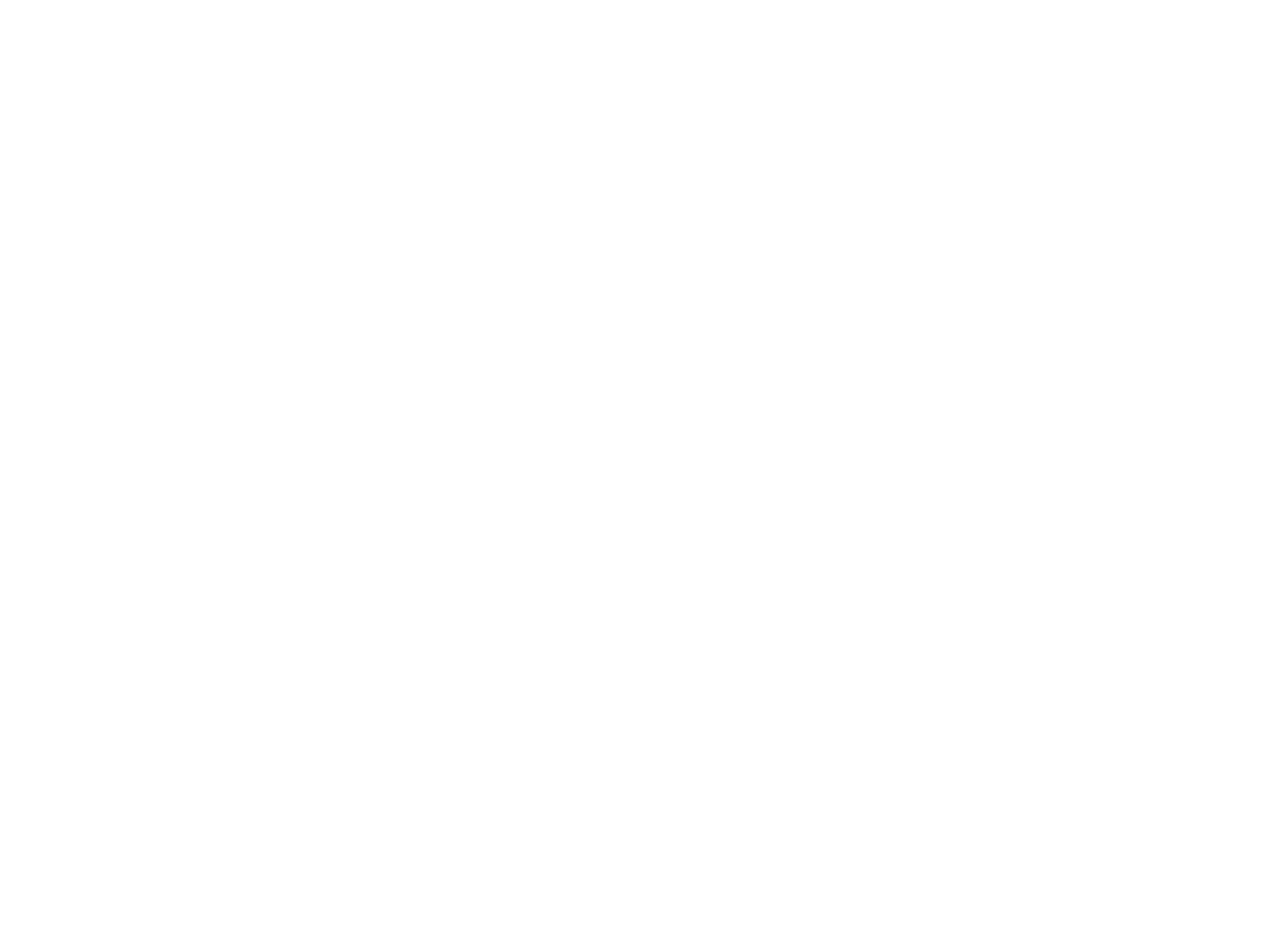
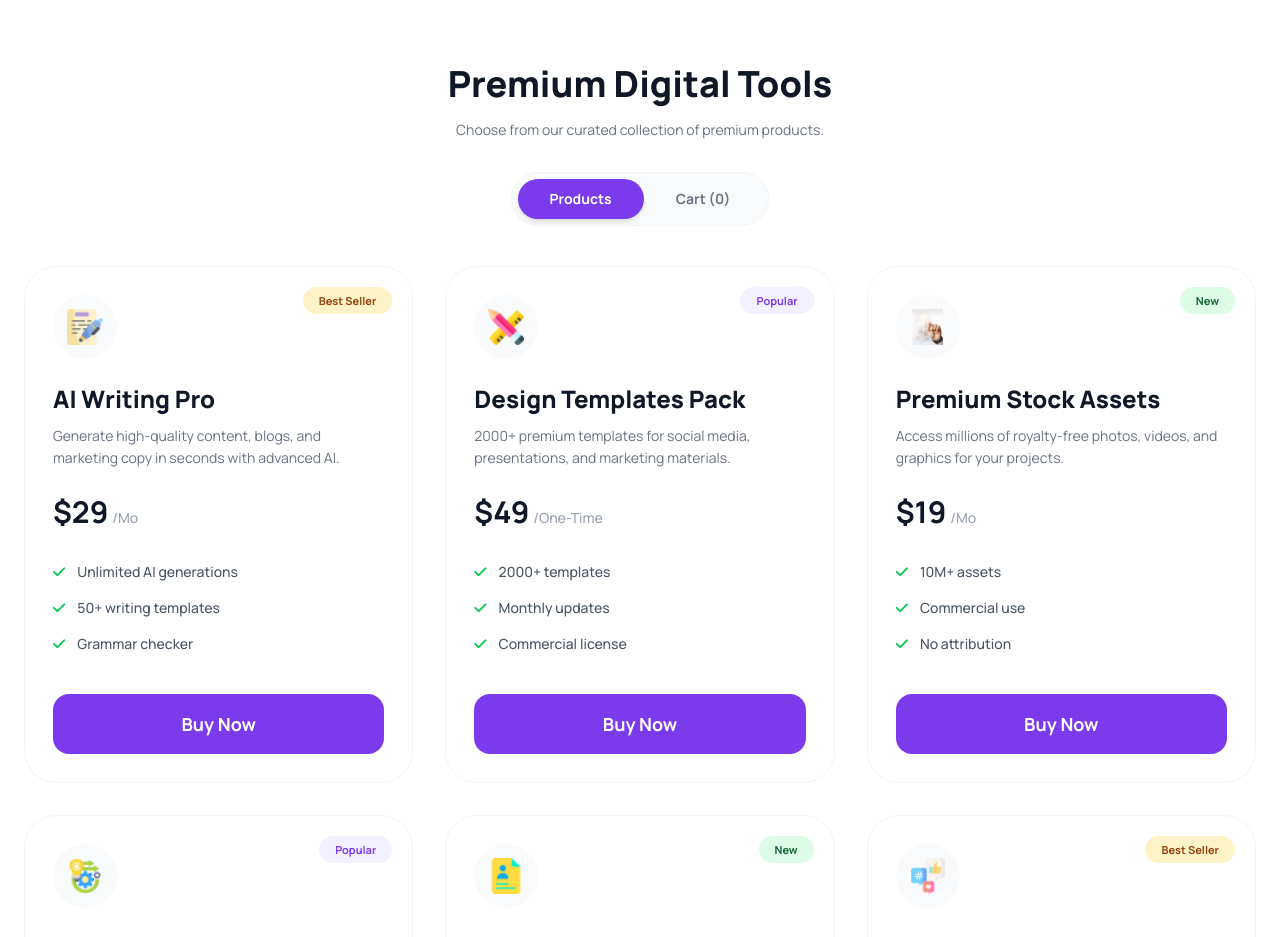
Before and after one commit to mahzabin-sayeka/assignment-6-sayeka, a React (Vite) app: page / in a window 1280 px wide. Shown: the part 1140-2077 px from the top of the page. Before the commit the page ends 1140 px from the top, so only its background shows below. Built offline with nearby package versions, Linux system fonts and the light colour scheme.

Commit message:
product section all functionality done

```diff
--- a/public/products.json
+++ b/public/products.json
@@ -2,61 +2,61 @@
   {
     "id": 1,
     "name": "AI Writing Pro",
+    "image": "writing_2327400 1.png",
     "description": "Generate high-quality content, blogs, and marketing copy in seconds with advanced AI.",
     "price": 29,
     "type": "Mo",
     "badge": "Best Seller",
-    "image": "ai-pro.png",
     "fetures": ["Unlimited AI generations", "50+ writing templates", "Grammar checker"]
   },
   {
     "id": 2,
     "name": "Design Templates Pack",
+    "image": "design-tool.png",
     "description": "2000+ premium templates for social media, presentations, and marketing materials.",
     "price": 49,
     "type": "One-Time",
     "badge": "Popular",
-    "image": "design.png",
     "fetures": ["2000+ templates", "Monthly updates", "Commercial license"]
   },
   {
     "id": 3,
     "name": "Premium Stock Assets",
+    "image": "shopping-cart.png",
     "description": "Access millions of royalty-free photos, videos, and graphics for your projects.",
     "price": 19,
     "type": "Mo",
     "badge": "New",
-    "image": "stock.png",
     "fetures": ["10M+ assets", "Commercial use", "No attribution"]
   },
   {
     "id": 4,
     "name": "Automation Toolkit",
+    "image": "operation.png",
     "description": "Automate repetitive tasks and streamline your workflow with powerful tools.",
     "price": 79,
     "type": "Mo",
     "badge": "Popular",
-    "image": "auto.png",
     "fetures": ["50+ automations", "API access", "Custom workflows"]
   },
   {
     "id": 5,
     "name": "Resume Builder Pro",
+    "image": "portfolio.png",
     "description": "Create professional resumes and cover letters that land interviews.",
     "price": 15,
     "type": "One-Time",
     "badge": "New",
-    "image": "resume.png",
     "fetures": ["100+ templates", "ATS optimization", "Export to PDF"]
   },
   {
     "id": 6,
     "name": "Social Media Content Kit",
+    "image": "social-media.png",
     "description": "Complete toolkit for creating engaging social media content across all platforms.",
     "price": 39,
     "type": "Mo",
     "badge": "Best Seller",
-    "image": "social.png",
     "fetures": ["5000+ assets", "Scheduler included", "Analytics dashboard"]
   }
 ]
--- a/src/App.jsx
+++ b/src/App.jsx
@@ -1,17 +1,133 @@
-import Banner from "./component/Banner"
-import NavBar from "./component/NavBar"
-import SectionBlue from "./component/SectionBlue"
+// import Banner from "./component/Banner"
+// import NavBar from "./component/NavBar"
+// // import ProductSecion from "./component/ProductSection"
+// import SectionBlue from "./component/SectionBlue"
+
+// function App() {
+
+//   return (
+//     <>
+//       <NavBar></NavBar>
+//       <Banner></Banner>
+//       <SectionBlue></SectionBlue>
+
+
+//     </>
+//   )
+// }
+
+// export default App
+
+import React, { useState, useEffect } from 'react';
+import Banner from "./component/Banner";
+import NavBar from "./component/NavBar";
+import SectionBlue from "./component/SectionBlue";
+import ProductCard from './component/ProductCard';
+import CartItem from './component/CartItem';
 
 function App() {
+  const [activeTab, setActiveTab] = useState('products');
+  const [cart, setCart] = useState([]);
+  const [loading, setLoading] = useState(false);
+  const [products, setProducts] = useState([]);
+
+  // json data kaj
+
+     useEffect(() => {
+       fetch('./products.json')
+         .then(res => res.json())
+         .then(data => setProducts(data))
+         .catch(err => console.log("data load error", err));
+  }, []);
+
+  const handleAddToCart = (item) => {
+    setLoading(true);
+    setTimeout(() => {
+      setCart([...cart, item]);
+      setLoading(false);
+    }, 800);
+  };
+
+  const handleRemove = (id) => {
+    const remaining = cart.filter(p => p.id !== id);
+    setCart(remaining);
+  };
 
   return (
     <>
-      <NavBar></NavBar>
+      {/* count pass korsi navbar e */}
+      <NavBar count={cart.length}></NavBar>
+
       <Banner></Banner>
       <SectionBlue></SectionBlue>
 
+      {/* Product r Cart Secion */}
+      <div className="max-w-7xl mx-auto px-6 py-16 prduct-sec-warp">
+        <div className="text-center mb-10">
+          <h2 className="text-4xl font-extrabold text-gray-900 mb-4">Premium Digital Tools</h2>
+          <p className="text-gray-500 mb-8 max-w-lg mx-auto text-sm">Choose from our curated collection of premium products.</p>
+
+
+    {/* button working  */}
+          <div className="inline-flex bg-gray-50 p-1.5 rounded-full border border-gray-100 tab-box-warp">
+            <button
+              onClick={() => setActiveTab('products')}
+              className={`px-8 py-2.5 rounded-full font-bold text-sm transition-all ${activeTab === 'products' ? 'bg-[#7c3aed] text-white shadow-md' : 'text-gray-500'}`}
+            >
+              Products
+            </button>
+            <button
+              onClick={() => setActiveTab('cart')}
+              className={`px-8 py-2.5 rounded-full font-bold text-sm transition-all ${activeTab === 'cart' ? 'bg-[#7c3aed] text-white shadow-md' : 'text-gray-500'}`}
+            >
+              Cart ({cart.length})
+            </button>
+          </div>
+        </div>
+
+        {/* Loading Spin code akhane */}
+        {loading && (
+          <div className="flex justify-center my-20">
+            <div className="animate-spin rounded-full h-12 w-12 border-t-2 border-b-2 border-[#7c3aed]"></div>
+          </div>
+        )}
+
+        {/* Product Grid looking */}
+        {!loading && activeTab === 'products' && (
+          <div className="grid grid-cols-1 md:grid-cols-2 lg:grid-cols-3 gap-8 main-grid-warp">
+            {products.map(p => (
+              <ProductCard key={p.id} product={p} onAdd={handleAddToCart} cart={cart} />
+            ))}
+          </div>
+        )}
+
+        {/* Cart Row looking */}
+        {!loading && activeTab === 'cart' && (
+          <div className="max-w-4xl mx-auto bg-white p-8 rounded-[35px] border border-gray-100 shadow-sm cart-main-box">
+            <h3 className="text-xl font-bold mb-6">Your Cart</h3>
+            {cart.length > 0 ? (
+              <>
+                <div className="cart-list-flow">
+                  {cart.map((item, idx) => (
+                    <CartItem key={idx} item={item} onRemove={handleRemove} />
+                  ))}
+                </div>
+                <div className="mt-8 pt-6 border-t flex justify-between items-center mb-6 total-sum-box">
+                  <span className="text-gray-400">Total:</span>
+                  <span className="text-2xl font-bold">${cart.reduce((s, i) => s + i.price, 0)}</span>
+                </div>
+                <button className="w-full bg-[#7c3aed] text-white py-4 rounded-2xl font-bold text-lg checkout-btn-style">
+                  Proceed To Checkout
+                </button>
+              </>
+            ) : (
+              <p className="text-center py-10 text-gray-400 font-medium">Your cart is emty!</p>
+            )}
+          </div>
+        )}
+      </div>
     </>
-  )
+  );
 }
 
-export default App
+export default App;
--- /dev/null
+++ b/src/component/CartItem.jsx
@@ -0,0 +1,35 @@
+
+
+import React from 'react';
+
+const CartItem = ({ item, onRemove }) => {
+  return (
+    <div className="flex items-center justify-between bg-gray-50 p-5 rounded-3xl mb-4 cart-row-item">
+      <div className="flex items-center gap-5">
+        {/* img contaimer */}
+        <div className="w-14 h-14 bg-white rounded-2xl flex items-center justify-center p-2 shadow-sm img-box-warp">
+          <img
+            src={item.image}
+            alt={item.name}
+            className="w-full h-full object-contain"
+          />
+        </div>
+
+        <div className="item-details">
+          <h4 className="font-extrabold text-gray-900 text-lg leading-tight">{item.name}</h4>
+          <p className="text-gray-400 text-sm font-semibold">${item.price}</p>
+        </div>
+      </div>
+
+      {/* remve button er logic */}
+      <button
+        onClick={() => onRemove(item.id)}
+        className="text-[#ff4d4d] font-bold text-sm hover:underline transition-all remve-btn"
+      >
+        Remove
+      </button>
+    </div>
+  );
+};
+
+export default CartItem;
--- /dev/null
+++ b/src/component/ProductCard.jsx
@@ -0,0 +1,81 @@
+import React from 'react';
+
+// image shob gular import
+import writingIcon from '../assets/products/writing_2327400 1.png';
+import designIcon from '../assets/products/design-tool.png';
+import shoppingIcon from '../assets/products/shopping-cart.png';
+import operationIcon from '../assets/products/operation.png';
+import portfolioIcon from '../assets/products/portfolio.png';
+import socialIcon from '../assets/products/social-media.png';
+
+const ProductCard = ({ product, onAdd, cart }) => {
+
+  const imageMap = {
+    "writing_2327400 1.png": writingIcon,
+     "design-tool.png": designIcon,
+      "shopping-cart.png": shoppingIcon,
+    "operation.png": operationIcon,
+    "portfolio.png": portfolioIcon,
+    "social-media.png": socialIcon
+  };
+
+  // cart a ache naki
+  const isAdded = cart.some(item => item.id === product.id);
+
+  return (
+    <div className="bg-white p-7 rounded-[32px] border border-gray-100 shadwo-sm relative flex flex-col justify-between singel-card">
+
+      {/* kunay lekha gula cart er */}
+      {product.badge && (
+        <div className="cmnt-right-corner absolute top-5 right-5">
+          <span className={`text-[11px] font-bold px-4 py-1.5 rounded-full badge-txt
+            ${product.badge === 'Best Seller' ? 'bg-[#fef3c7] text-[#92400e]' : ''}
+            ${product.badge === 'Popular' ? 'bg-[#f3f0ff] text-[#7c3aed]' : ''}
+            ${product.badge === 'New' ? 'bg-[#dcfce7] text-[#166534]' : ''}`
+          }>
+            {product.badge}
+          </span>
+        </div>
+      )}
+
+      <div>
+
+        {/* cart imag left corner */}
+        <div className="w-16 h-16 bg-gray-50 rounded-full flex items-center justify-center mb-6 icon-warp">
+          <img
+            src={imageMap[product.image]}
+            className="w-9 h-9 object-contain"
+          />
+        </div>
+
+
+        <h3 className="text-2xl font-extrabold text-gray-900 mb-2.5">{product.name}</h3>
+        <p className="text-gray-500 text-sm mb-6 leading-relaxed line-clamp-2">{product.description}</p>
+
+        <div className="flex items-baseline gap-1 mb-8 prizing-row">
+          <span className="text-3xl font-bold text-gray-900">${product.price}</span>
+          <span className="text-gray-400 text-sm font-medium">/{product.type}</span>
+        </div>
+
+        {/* Feature der List */}
+        <ul className="space-y-4 mb-10 feature-list">
+          {product.fetures.map((f, i) => (
+            <li key={i} className="flex items-center gap-3 text-gray-600 text-sm font-medium">
+              <i className="fa-solid fa-check text-green-500"></i> {f}
+            </li>
+          ))}
+        </ul>
+      </div>
+
+      {/* buy now change to added */}
+      <button
+        onClick={() => !isAdded && onAdd(product)}
+        className="w-full bg-[#7c3aed] text-white py-4 rounded-2xl font-bold text-lg hover:bg-[#6d28d9] transition-all active:scale-95 buy-now-btn"
+      >
+        {isAdded ? "Added to Cart" : "Buy Now"}
+      </button>
+    </div>
+  );
+};
+
+export default ProductCard;
```
Also changed, not shown: src/component/NavBar.jsx (+22 -12 lines), src/assets/products/shopping-cart.png, src/component/ProductSection.jsx (added).
